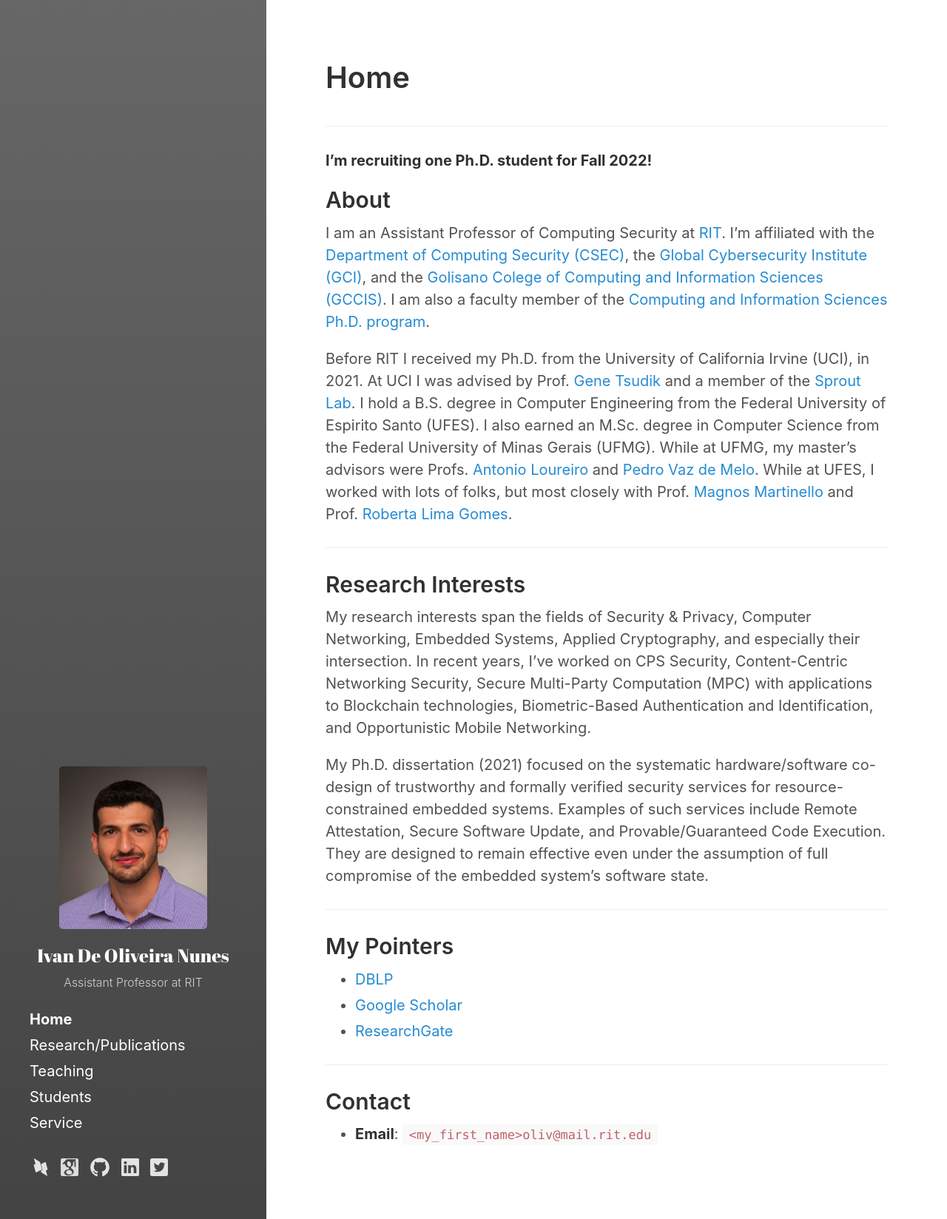
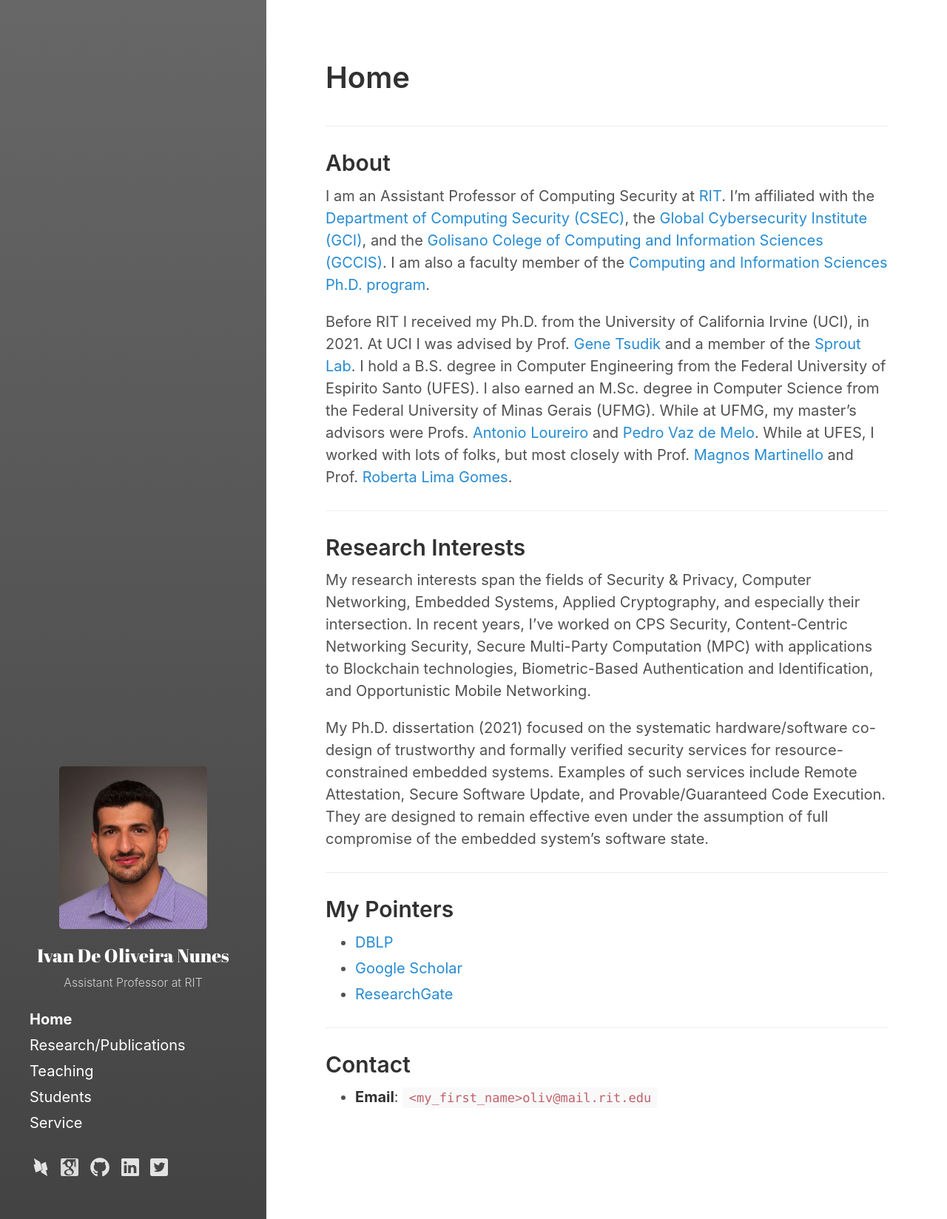
Before and after one commit to ivanolive/ivanolive.github.io, a Jekyll site: the page built from index.md, in a window 1280 px wide. Shown: the whole page at 74% size. Built offline with Jekyll 4.4.1, drawn with Linux system fonts in a browser that asks for light colours.

Commit message:
Update index.md

```diff
--- a/index.md
+++ b/index.md
@@ -4,9 +4,6 @@ title: Home
 ---
 
 ___
-
-
-**I'm recruiting one Ph.D. student for Fall 2022!**
 
 ## About
 
```
